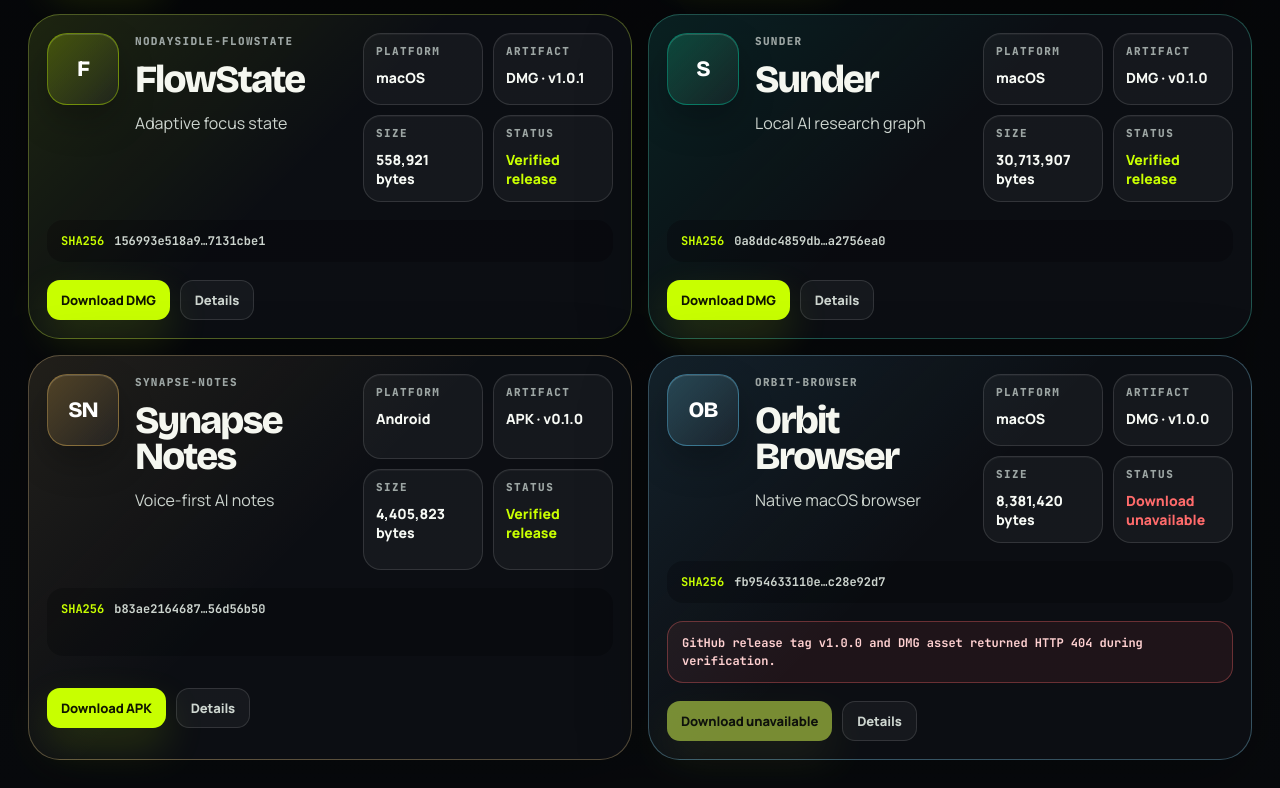
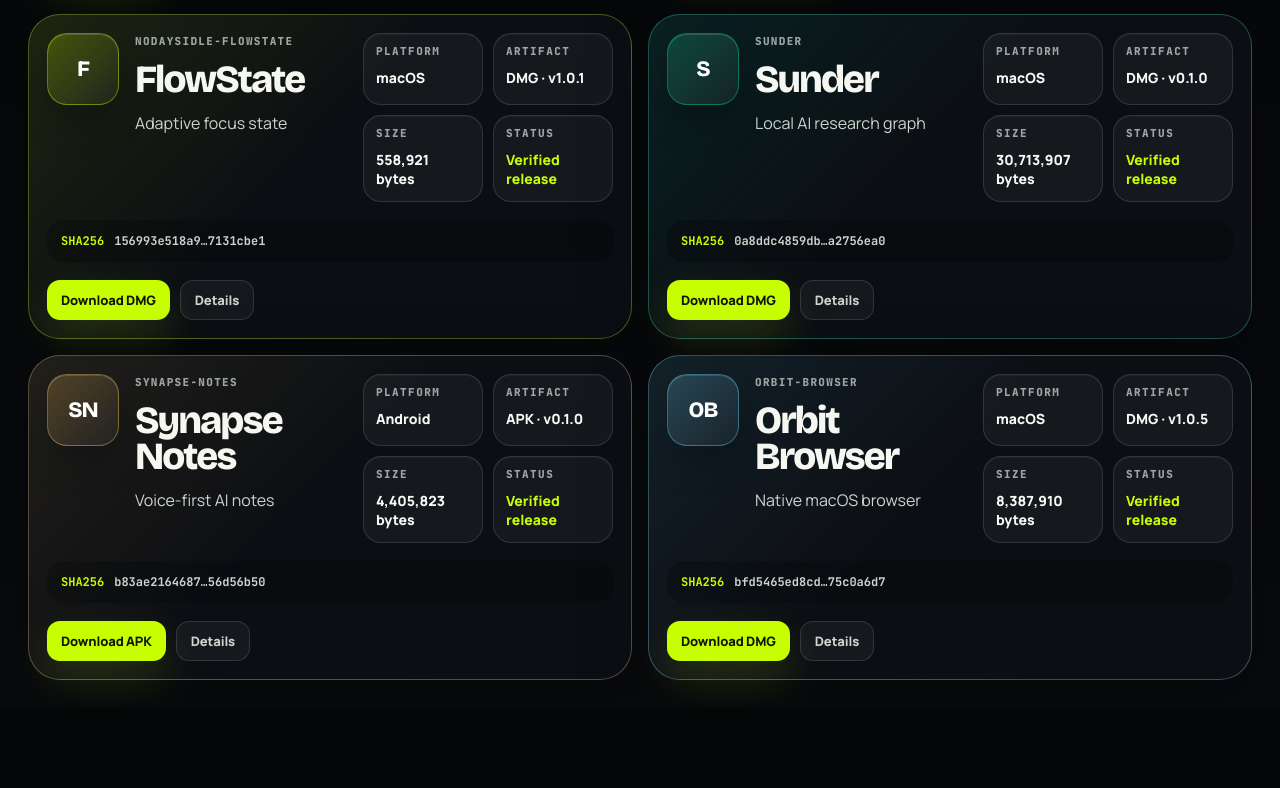
Before and after one commit to nodaysidle/nodaysidle-project-pages, a React (Vite) app: page / in a window 1280 px wide. Shown: the part 1537-2325 px from the top of the page. After the commit the page ends 2245 px from the top, so only its background shows below. Built offline with nearby package versions, Linux system fonts and the light colour scheme.

Commit message:
Fix Orbit Browser download metadata

```diff
--- a/src/main.jsx
+++ b/src/main.jsx
@@ -205,23 +205,21 @@ const projects = [
     repoName: 'orbit-browser',
     tag: 'Native macOS browser',
     repo: 'https://github.com/nodaysidle/orbit-browser',
-    release: 'https://github.com/nodaysidle/orbit-browser/releases/tag/v1.0.0',
-    download: 'https://github.com/nodaysidle/orbit-browser/releases/download/v1.0.0/Orbit-1.0.0-aarch64.dmg',
-    downloadLabel: 'Download DMG',
-    downloadAvailable: false,
-    linkIssue: 'GitHub release tag v1.0.0 and DMG asset returned HTTP 404 during verification.',
+    release: 'https://github.com/nodaysidle/orbit-browser/releases/tag/v1.0.5',
+    download: 'https://github.com/nodaysidle/orbit-browser/releases/download/v1.0.5/Orbit-1.0.5-aarch64.dmg',
+    downloadLabel: 'Download macOS DMG',
     className: 'page-orbit',
     eyebrow: 'Tauri 2 · Rust · Vanilla JS · WKWebView · SQLite',
     headline: 'A minimal native browser: no Electron, no telemetry, full web.',
-    summary: 'Orbit Browser is a focused macOS browser with per-tab WKWebViews, local SQLite history/bookmarks/settings, domain blocking, Reader Mode, per-origin zoom, clean-link copying, and keyboard-first chrome.',
-    proof: ['Native WKWebView child-webview architecture', 'Local-first SQLite persistence', 'Release link currently returns 404', 'macOS app launch smoke previously recorded'],
+    summary: 'Orbit Browser is a focused macOS browser with per-tab WKWebViews, local SQLite history/bookmarks/settings, domain blocking, Reader Mode, per-origin zoom memory, clean-link copying, and keyboard-first chrome.',
+    proof: ['v1.0.5 GitHub release live', '8.4MB macOS DMG verified', 'Ad-hoc signed, not notarized', 'Native WKWebView child-webview architecture'],
     features: [
       ['Native tab engine', 'Tauri child WKWebViews keep browsing native to macOS instead of shipping an Electron runtime.'],
       ['Local browser memory', 'Tabs, history, bookmarks, settings, sessions, zoom, and blocking live locally in SQLite/resources.'],
       ['Operator chrome', 'Reader Mode, clean-link copying, keyboard shortcuts, and minimal dark browser UI are the core posture.']
     ],
     styleNote: 'Deep-field orbit aesthetic: black-space canvas, cyan trajectory rings, nebula violet, sparse star points.',
-    artifact: 'DMG SHA256 fb954633110e4db73b43e0053aa63f20baae8b210264b22e02164876c28e92d7 · 8,381,420 bytes · GitHub Release v1.0.0 link returned HTTP 404 during verification · ad-hoc signed, not notarized.'
+    artifact: 'DMG SHA256 bfd5465ed8cdc441805caa652e59d70a54abe7bf2a0cd818665d932075c0a6d7 · 8,387,910 bytes · GitHub Release v1.0.5 · ad-hoc signed, not notarized.'
   }
 ];
 
```
